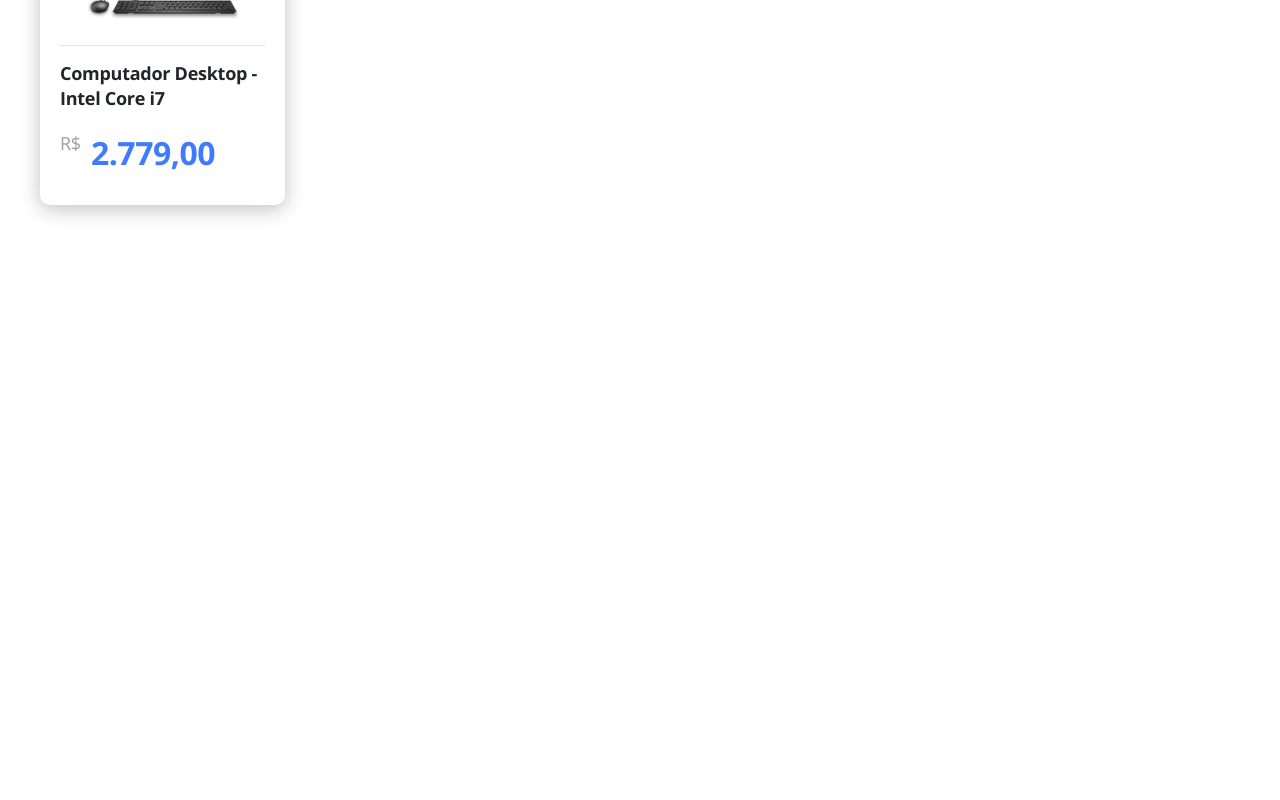
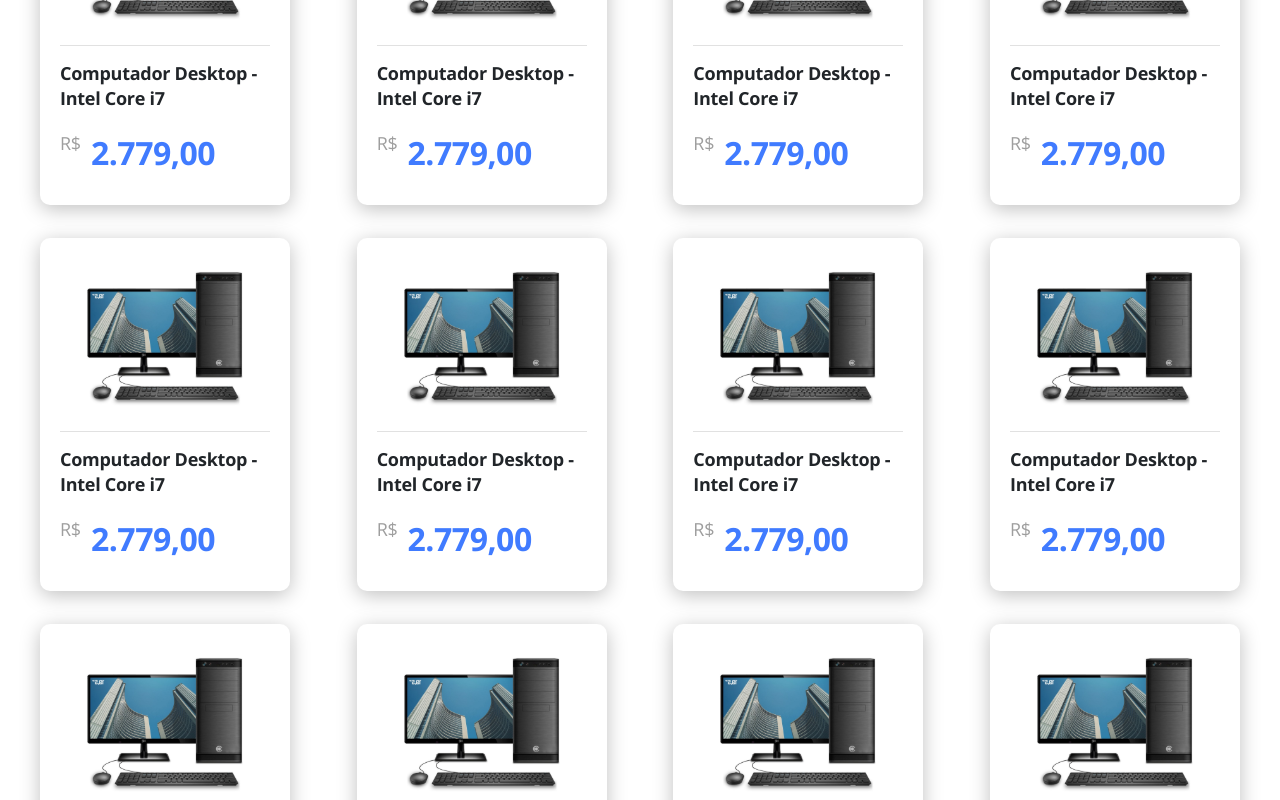
Before and after one commit to pcoliveira90/dscatalog, a React (Create React App) app in the folder front-web/: page /catalog in a window 1280 px wide. Shown: the part 320-1120 px from the top of the page. Before the commit the page ends 800 px from the top, so only its background shows below. Built offline with nearby package versions, Linux system fonts and the light colour scheme.

Commit message:
catalog part I finish

```diff
--- a/front-web/src/pages/Catalog/components/ProductCard/styles.scss
+++ b/front-web/src/pages/Catalog/components/ProductCard/styles.scss
@@ -1,5 +1,4 @@
 .product-card{
-    width: 245px;
     padding: 20px 20px 30px 20px;
     text-align: center;
 }
--- a/front-web/src/pages/Catalog/index.tsx
+++ b/front-web/src/pages/Catalog/index.tsx
@@ -8,6 +8,17 @@ const Catalog = () =>{
             <h1 className="catalog-title">Catálogo de produtos</h1>
             <div className="catalog-products">
                 <ProductCard />
+                <ProductCard />
+                <ProductCard />
+                <ProductCard />
+                <ProductCard />
+                <ProductCard />
+                <ProductCard />
+                <ProductCard />
+                <ProductCard />
+                <ProductCard />
+                <ProductCard />
+                <ProductCard />
             </div>
         </div>
     )
--- a/front-web/src/pages/Catalog/styles.scss
+++ b/front-web/src/pages/Catalog/styles.scss
@@ -12,7 +12,8 @@
 
 .catalog-products{
     margin-top: 43px;
-    display: flex;
+    display: grid;
+    grid-template-columns: repeat(auto-fill, 250px);
     justify-content: space-between;
-    flex-wrap: wrap;
+    grid-gap: 33px 20px;
 }
```
Also changed, not shown: 1 other file (tests, documents, lock files or other folders).
